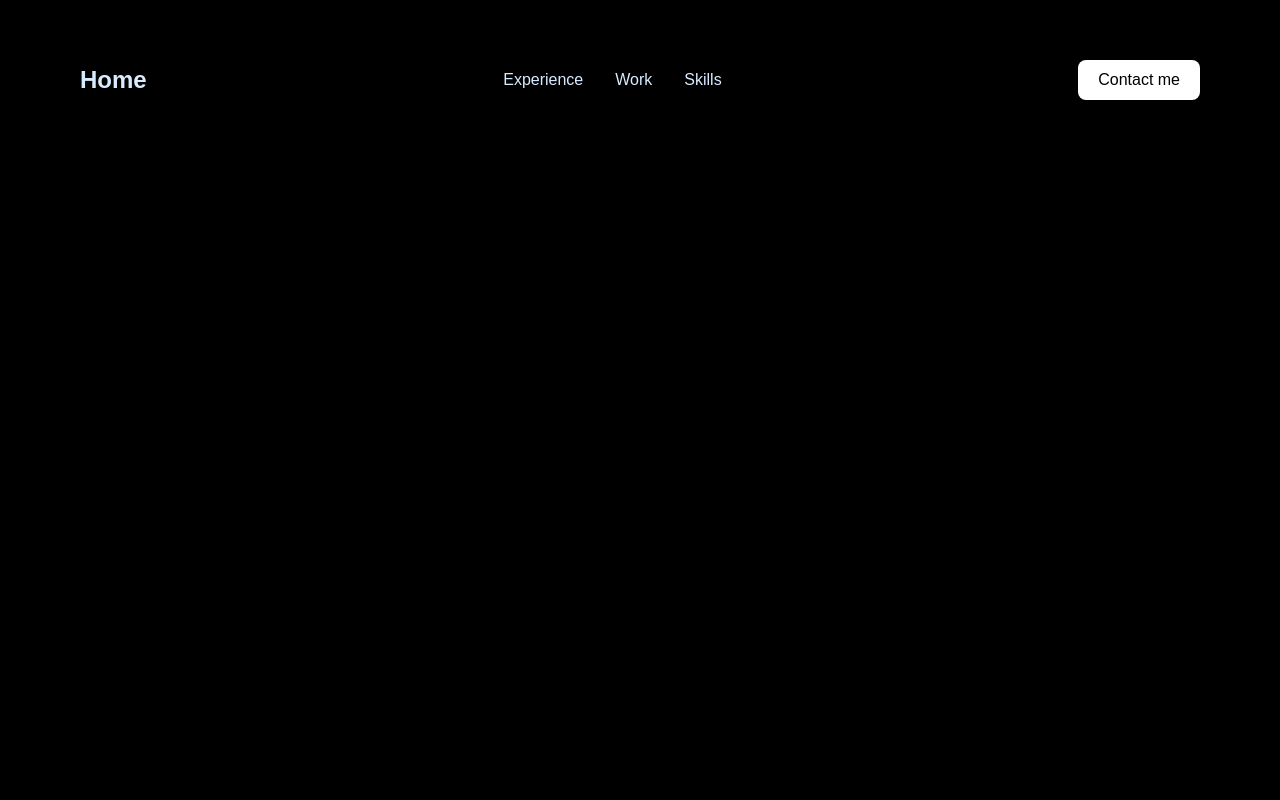
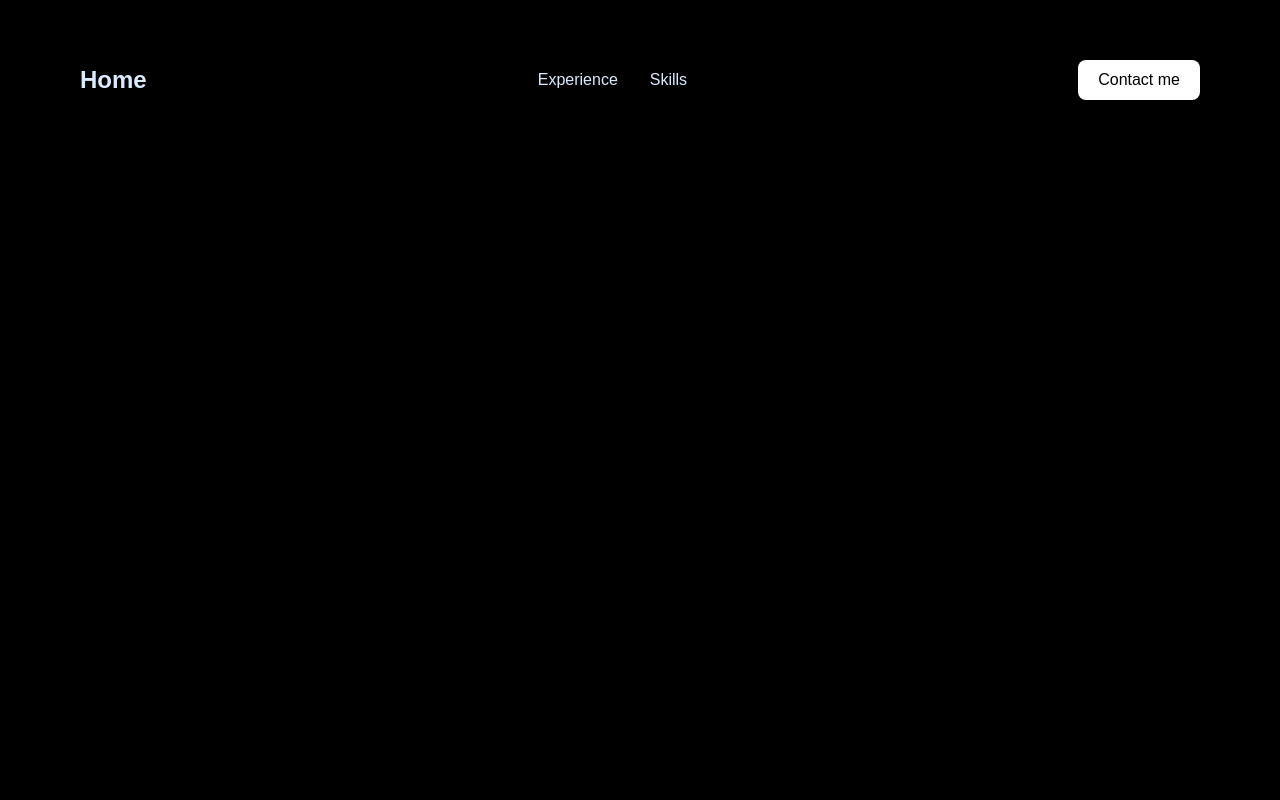
Before and after one commit to StatusSin/basic-threejs-portfolio-v2, a React (Vite) app: page / in a window 1280 px wide. Shown: the top 800 px of the page. Built offline with nearby package versions, Linux system fonts and the light colour scheme; a web font is replaced by a local one.

Commit message:
Contact Section

```diff
--- a/src/constants/index.js
+++ b/src/constants/index.js
@@ -2,10 +2,6 @@ const navLinks = [
     {
         name: "Experience",
         link: "#experience",
-    },
-    {
-        name: "Work",
-        link: "#work",
     },
     {
         name: "Skills",
--- a/src/pages/PortfolioHome.jsx
+++ b/src/pages/PortfolioHome.jsx
@@ -3,6 +3,7 @@ import NavBar from "../components/NavBar.jsx";
 import LogoSection from "../sections/LogoSection.jsx";
 import ExperienceSection from "../sections/ExperienceSection.jsx";
 import TechStacks from "../sections/TechStacks.jsx";
+import Contact from "../sections/Contact.jsx";
 
 const PortfolioHome = () => {
     return (
@@ -12,6 +13,7 @@ const PortfolioHome = () => {
             <ExperienceSection />
             <LogoSection />
             <TechStacks />
+            <Contact />
         </>
     )
 }
--- /dev/null
+++ b/src/sections/Contact.jsx
@@ -0,0 +1,8 @@
+import React from 'react'
+
+const Contact = () => {
+    return (
+        <div id = "contact" className = "flex-center mt-20">Contact</div>
+    )
+}
+export default Contact
--- a/src/sections/TechStacks.jsx
+++ b/src/sections/TechStacks.jsx
@@ -5,7 +5,7 @@ import TitleHeader from "../components/TitleHeader.jsx";
 import ProjectPointer from "../components/ProjectPointer.jsx";
 
 const TechStacks = () => (
-    <section id="tech-stacks" className="section-padding">
+    <section id="skills" className="section-padding">
         <div className="w-full h-full md:px-20 px-5">
             <TitleHeader title="My Tech Stacks" />
         </div>
```
